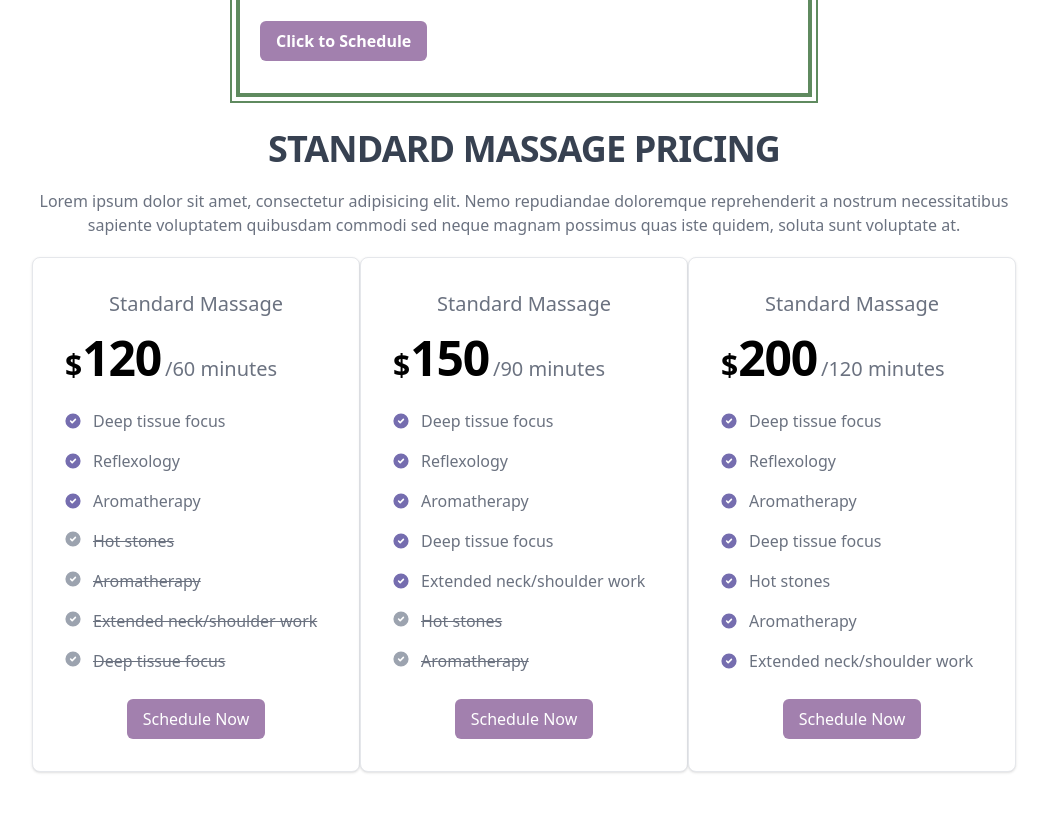
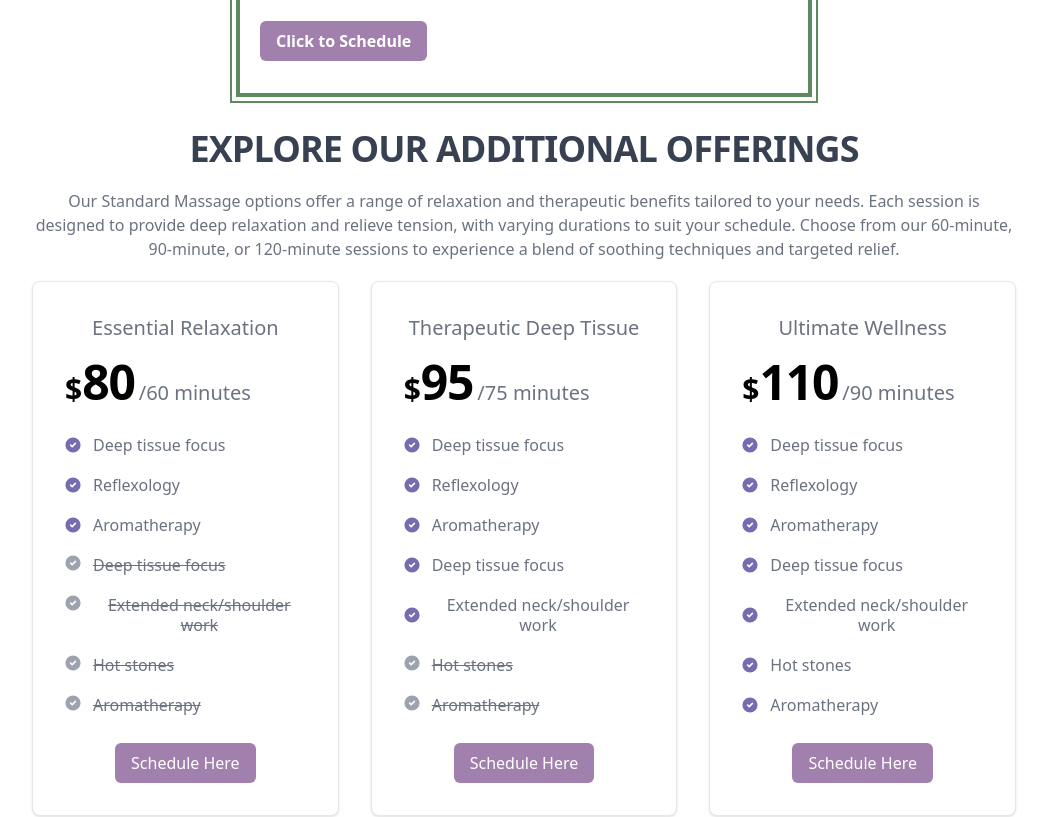
Before and after one commit to ShawnRSidwell/suniamassage, a React (Vite) app: page /offerings in a window 1280 px wide. Shown: the part 780-1597 px from the top of the page, without its empty margins (116-1163 px from the left). Built offline with nearby package versions, Linux system fonts and the light colour scheme; no server answers.

Commit message:
Add pricing section

```diff
--- a/src/data/Pricing.js
+++ b/src/data/Pricing.js
@@ -1,20 +1,20 @@
 const pricing = [
   {
-    title: "Standard Massage",
-    price: 120,
+    title: "Essential Relaxation",
+    price: 80,
     time: 60,
-    includes: ["Deep tissue focus", "Reflexology", "Aromatherapy", ,],
+    includes: ["Deep tissue focus", "Reflexology", "Aromatherapy"],
     excludes: [
+      "Deep tissue focus",
+      "Extended neck/shoulder work",
       "Hot stones",
       "Aromatherapy",
-      "Extended neck/shoulder work",
-      "Deep tissue focus",
     ],
   },
   {
-    title: "Standard Massage",
-    price: 150,
-    time: 90,
+    title: "Therapeutic Deep Tissue",
+    price: 95,
+    time: 75,
     includes: [
       "Deep tissue focus",
       "Reflexology",
@@ -25,17 +25,17 @@ const pricing = [
     excludes: ["Hot stones", "Aromatherapy"],
   },
   {
-    title: "Standard Massage",
-    price: 200,
-    time: 120,
+    title: "Ultimate Wellness",
+    price: 110,
+    time: 90,
     includes: [
       "Deep tissue focus",
       "Reflexology",
       "Aromatherapy",
       "Deep tissue focus",
+      "Extended neck/shoulder work",
       "Hot stones",
       "Aromatherapy",
-      "Extended neck/shoulder work",
     ],
     excludes: [],
   },
--- a/src/ui/Footer.jsx
+++ b/src/ui/Footer.jsx
@@ -11,7 +11,6 @@ function Footer() {
             <div className="flex flex-col gap-1 ml-1 text-gray-500">
               <p> Tigard, Oregon 97224</p>
               <p className="flex">
-                {" "}
                 <img
                   className="h-5 mt-[2px]"
                   src="/phone-icon.png"
@@ -46,7 +45,6 @@ function Footer() {
             </a>
             . All Rights Reserved.
           </span>
-          <SocialIcons className={"hidden md:block"} />
         </div>
       </div>
     </footer>
--- a/src/ui/PricingCard.jsx
+++ b/src/ui/PricingCard.jsx
@@ -22,7 +22,7 @@ function PricingCard({ title, price, time, includes, excludes }) {
           </PricingListItem>
         ))}
       </ul>
-      <Button>Schedule Now</Button>
+      <Button>Schedule Here</Button>
     </div>
   );
 }
--- a/src/ui/PricingCardGroup.jsx
+++ b/src/ui/PricingCardGroup.jsx
@@ -5,14 +5,17 @@ import pricing from "../data/Pricing";
 function PricingCardGroup() {
   return (
     <div className="p-5 md:mb-5 max-w-screen-lg md:mx-auto border-2 mx-3 md:border-0">
-      <Headline className="text-center">Standard Massage Pricing</Headline>
+      <Headline className="text-center">
+        Explore Our Additional Offerings
+      </Headline>
       <p className="text-center md:my-5 text-gray-500 my-3">
-        Lorem ipsum dolor sit amet, consectetur adipisicing elit. Nemo
-        repudiandae doloremque reprehenderit a nostrum necessitatibus sapiente
-        voluptatem quibusdam commodi sed neque magnam possimus quas iste quidem,
-        soluta sunt voluptate at.
+        Our Standard Massage options offer a range of relaxation and therapeutic
+        benefits tailored to your needs. Each session is designed to provide
+        deep relaxation and relieve tension, with varying durations to suit your
+        schedule. Choose from our 60-minute, 90-minute, or 120-minute sessions
+        to experience a blend of soothing techniques and targeted relief.
       </p>
-      <div className="flex flex-col gap-3 md:gap-0 md:flex-row justify-center items-center">
+      <div className="flex flex-col gap-3 md:gap-8 md:flex-row justify-center items-center">
         {pricing.map((pricing) => (
           <PricingCard
             key={pricing.price}
--- a/src/ui/PricingListItem.jsx
+++ b/src/ui/PricingListItem.jsx
@@ -17,7 +17,7 @@ function PricingListItem({ included = true, children }) {
           </span>
         </li>
       ) : (
-        <li className="hidden md:flex line-through decoration-gray-500">
+        <li className="flex line-through decoration-gray-500">
           <svg
             className="flex-shrink-0 w-4 h-4 text-gray-400 dark:text-gray-500"
             aria-hidden="true"
```
